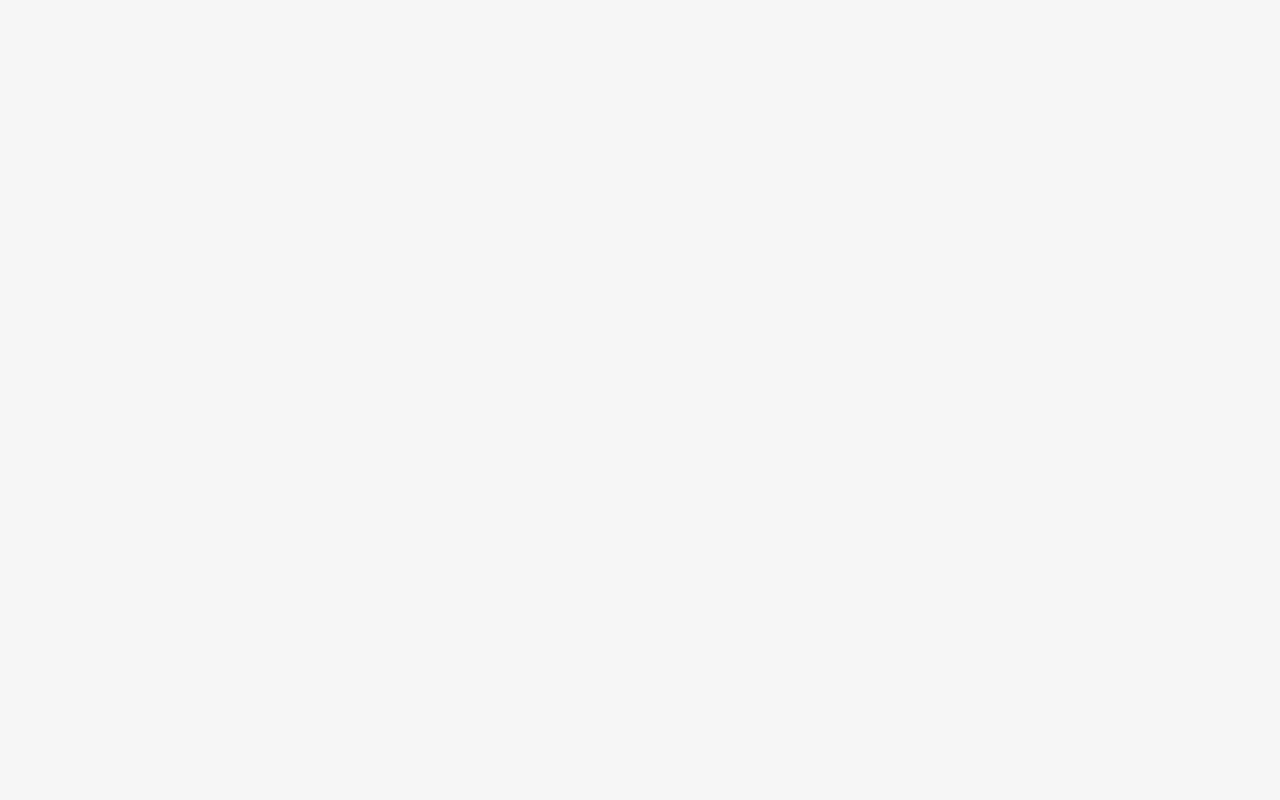
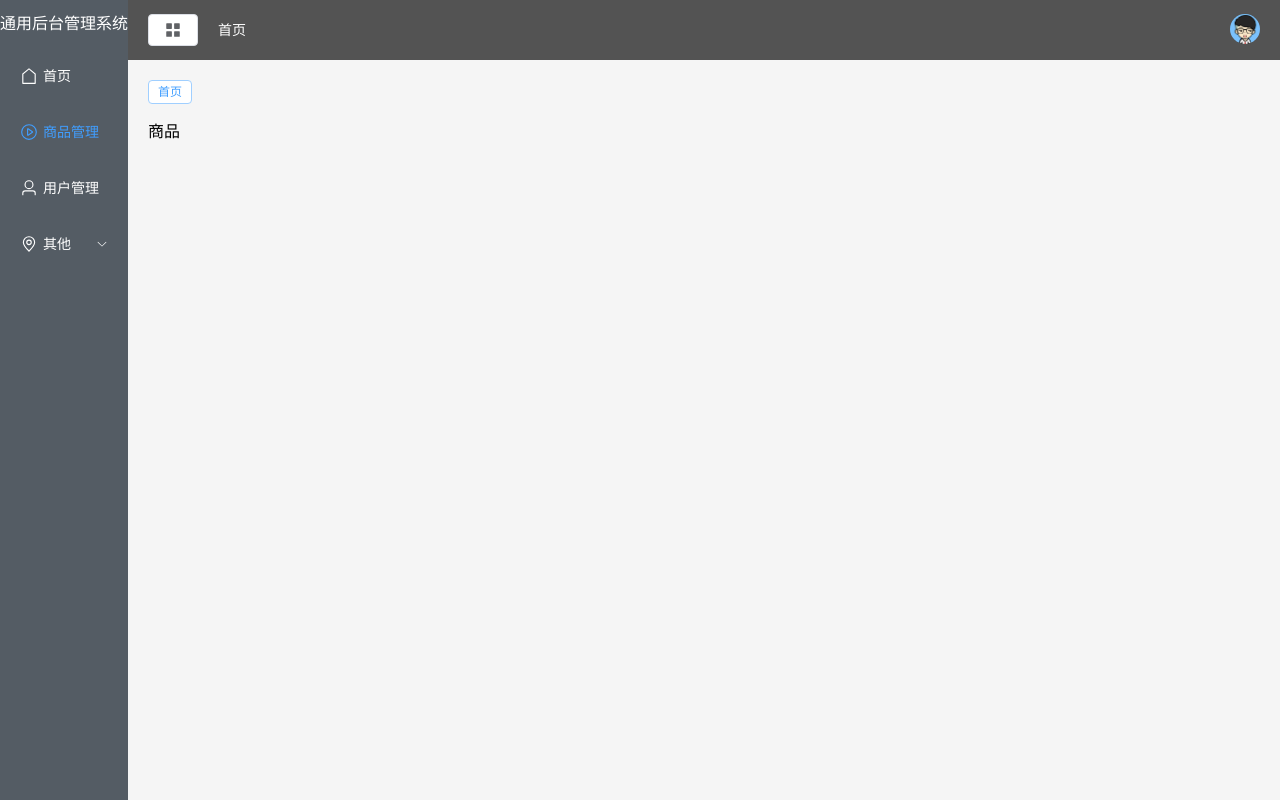
Before and after one commit to haiyue853-dev/BackManagement, a Vue app: page /mall in a window 1280 px wide. Before the commit this address had no page. Built offline with nearby package versions, Linux system fonts and the light colour scheme.

Commit message:
tag实现更换页面状态

```diff
--- a/src/components/commonTab.vue
+++ b/src/components/commonTab.vue
@@ -5,6 +5,8 @@
       :key="tag.name"
       :closable="tag.name !== 'home'"
       :effect="route.name === tag.name ? 'dark' : 'plain'"
+      @click="handleMenu(tag)"
+      @close="handleClose(tag, index)"
     >
       {{ tag.label }}
     </el-tag>
@@ -13,12 +15,50 @@
 
 <script setup>
 import { ref, computed } from 'vue'
-import { useRoute } from 'vue-router'
+import { useRoute, useRouter } from 'vue-router'
 import { useAllDataStore } from '@/stores'
 const store = useAllDataStore()
 const tags = computed(() => store.state.tags)
+const router = useRouter()
+const route = useRoute()
+const handleMenu = (tag) => {
+  router.push(tag.name)
+  store.selectMenu(tag)
+}
+const handleClose = (tag, index) => {
+  // 1. 先记录当前要关闭的标签名，用于后续判断
+  const closedTagName = tag.name
 
-const route = useRoute()
+  // 2. 从 store 中移除标签
+  store.removeTag(tag, index)
+
+  // 3. 如果关闭的不是当前激活的标签，直接返回，无需跳转
+  if (closedTagName !== route.name) return
+
+  // 4. 获取更新后的标签列表
+  const remainingTags = tags.value // computed 会自动更新
+
+  // 5. 如果还有剩余标签，进行跳转
+  if (remainingTags.length > 0) {
+    let nextTag
+
+    // 策略：优先跳转到后一个，如果没有后一个，则跳转到前一个
+    // 注意：因为当前标签已被移除，原来的 index 位置现在坐着原来的 "下一个" 标签
+    if (index < remainingTags.length) {
+      nextTag = remainingTags[index]
+    } else {
+      // 如果 index 越界（说明删的是最后一个），则取新的最后一个
+      nextTag = remainingTags[remainingTags.length - 1]
+    }
+
+    // 6. 更新选中状态并跳转路由
+    store.selectMenu(nextTag)
+    router.push({ name: nextTag.name })
+  } else {
+    // 7. 如果没有剩余标签（例如只剩home且home不可关，或者全关了），默认跳回首页
+    router.push({ name: 'home' })
+  }
+}
 </script>
 
 <style lang="less" scoped>
--- a/src/router/index.js
+++ b/src/router/index.js
@@ -18,6 +18,11 @@ const routes = [
         name: 'user',
         component: () => import('@/views/User.vue'),
       },
+      {
+        path: 'mall',
+        name: 'mall',
+        component: () => import('@/views/Mall.vue'),
+      },
     ],
   },
 ]
--- a/src/stores/index.js
+++ b/src/stores/index.js
@@ -32,7 +32,8 @@ export const useAllDataStore = defineStore('allData', () => {
   }
 
   // 建议增加一个关闭标签的方法，方便后续开发
-  function closeTag(tag) {
+
+  function removeTag(tag) {
     const index = state.value.tags.findIndex((t) => t.name === tag.name)
     if (index !== -1) {
       state.value.tags.splice(index, 1)
@@ -42,6 +43,6 @@ export const useAllDataStore = defineStore('allData', () => {
   return {
     state,
     selectMenu,
-    closeTag,
+    removeTag,
   }
 })
--- /dev/null
+++ b/src/views/Mall.vue
@@ -0,0 +1,9 @@
+<script setup></script>
+
+<template>
+  <div>
+    <div>商品</div>
+  </div>
+</template>
+
+<style scoped lang="less"></style>
```
